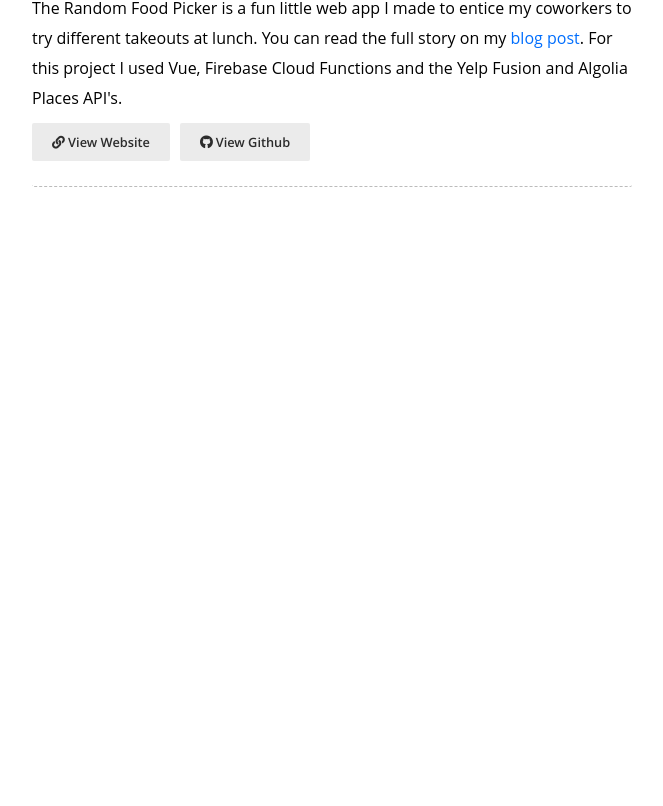
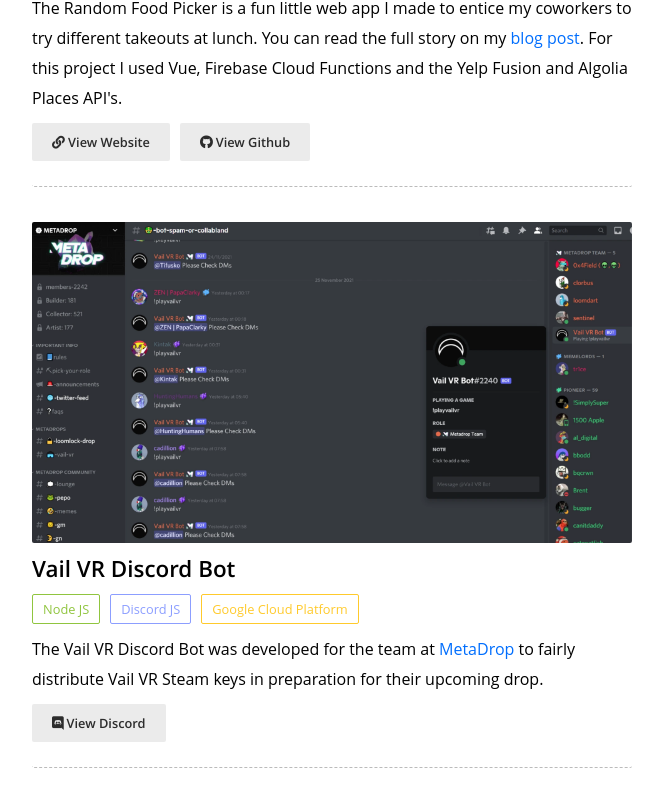
Before and after one commit to puremana/portfolio-website, a React (Create React App) app: page /projects in a window 1280 px wide. Shown: the part 6736-7542 px from the top of the page, without its empty margins (308-971 px from the left). Before the commit the page ends 6963 px from the top, so only its background shows below. Built offline with nearby package versions, Linux system fonts and the light colour scheme; a web font is replaced by a local one.

Commit message:
Add Vail VR Discord Bot in Projects

```diff
--- a/src/App.css
+++ b/src/App.css
@@ -404,6 +404,10 @@
   border-color: #044a64;
   color: #044a64;
 }
+.tag-google-cloud-platform {
+  border-color: #ffca2c;
+  color: #ffca2c;
+}
 
 /* Contact */
 .contact-container {
--- a/src/components/pages/projects.js
+++ b/src/components/pages/projects.js
@@ -268,6 +268,28 @@
                         </a>
                     </div>
                 </div>
+
+                <div className="project">
+                    <picture className="project-image">
+                        <source srcSet="img/webp/vail-vr-discord-bot.webp" type="image/webp" />
+                        <source srcSet="img/jpg/vail-vr-discord-bot.jpg" type="image/jpeg" />
+                        <img src="img/jpg/vail-vr-discord-bot.jpg" alt="Vail VR Discord Bot Screenshot" loading="lazy"/>
+                    </picture>
+                    <div className="project-text">
+                        <h3>Vail VR Discord Bot</h3>
+                        <div className="project-tags">
+                            <div className="tag tag-nodejs">Node JS</div>
+                            <div className="tag tag-discordjs">Discord JS</div>
+                            <div className="tag tag-google-cloud-platform">Google Cloud Platform</div>
+                        </div>
+                        <p>The Vail VR Discord Bot was developed for the team at <a href="https://metadrop.com/" target="_blank" rel="noreferrer noopener">MetaDrop</a> to fairly distribute Vail VR Steam keys in preparation for their upcoming drop.</p>
+                    </div>
+                    <div className="project-links">
+                        <a className="project-button" href="https://discord.gg/XCEtjdyg9z" target="_blank" rel="noreferrer noopener">
+                            <span className="fab fa-discord"></span> View Discord
+                        </a>
+                    </div>
+                </div>
             </div>
         </div>
     );
```
Also changed, not shown: public/img/jpg/vail-vr-discord-bot.jpg (added), public/img/webp/vail-vr-discord-bot.webp (added).
